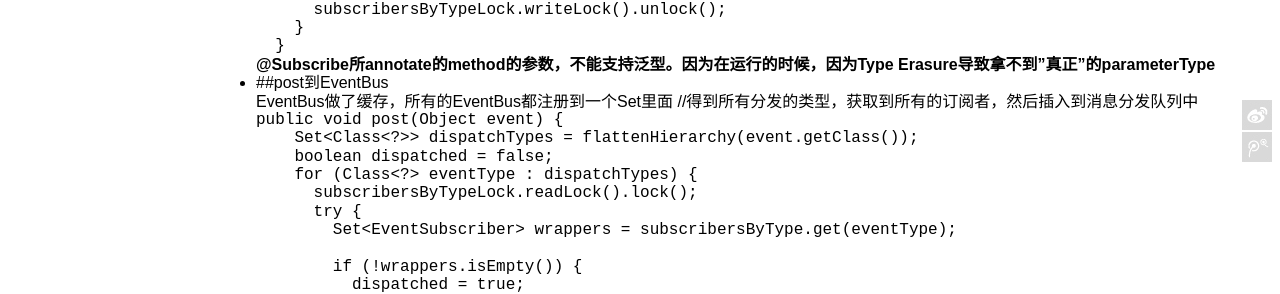
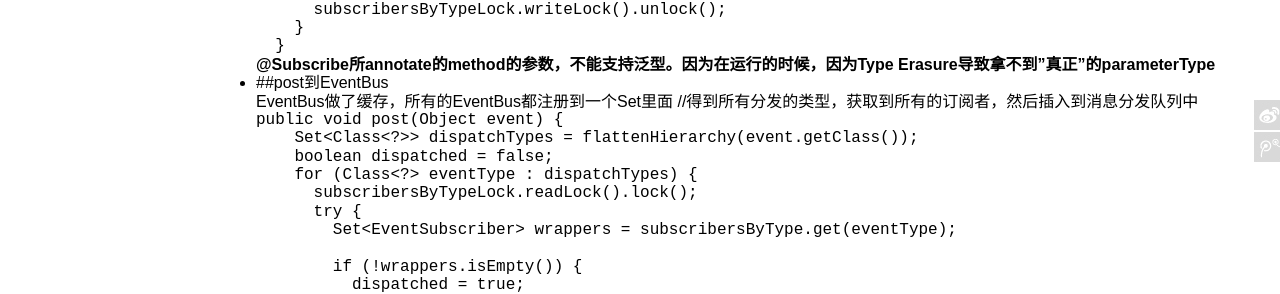
Before and after one commit to mouzt/mouzt.github.io, a Jekyll site: the page built from index.html, in a window 1280 px wide. Shown: the part 702-996 px from the top of the page. Built offline with Jekyll 4.4.1, drawn with Linux system fonts in a browser that asks for light colours; nearby versions of some CDN libraries; library files that are not in the unit come from our copies; the list of posts is cut into pages by our own code; comment, search, counter and statistics services are not loaded.

```diff
--- a/_includes/themes/pure/default.html
+++ b/_includes/themes/pure/default.html
@@ -48,7 +48,7 @@
     <style>
         *{margin:0;padding:0;}
         /*share_start*/
-        #share {position:fixed;_position:absolute;_top:expression(eval(document.documentElement.scrollTop+document.documentElement.clientHeight)-34+"px");bottom:34px;left:97%;width:30px;zoom:1;}
+        #share {position:fixed;_position:absolute;_top:expression(eval(document.documentElement.scrollTop+document.documentElement.clientHeight)-34+"px");bottom:34px;left:98%;width:30px;zoom:1;}
         #share a{background-image:url(/static/img/share.png); background-repeat:no-repeat; display:block; width:30px; height:30px; margin-bottom:2px; overflow:hidden; text-indent:-999px;-webkit-transition: all 0.2s ease-in-out;-moz-transition: all 0.2s ease-in-out;-o-transition: all 0.2s ease-in-out;-ms-transition: all 0.2s ease-in-out;transition: all 0.2s ease-in-out;}
         #share a{}
         #share .sina {background-position:0 0; position:absolute; bottom:32px;}
```
